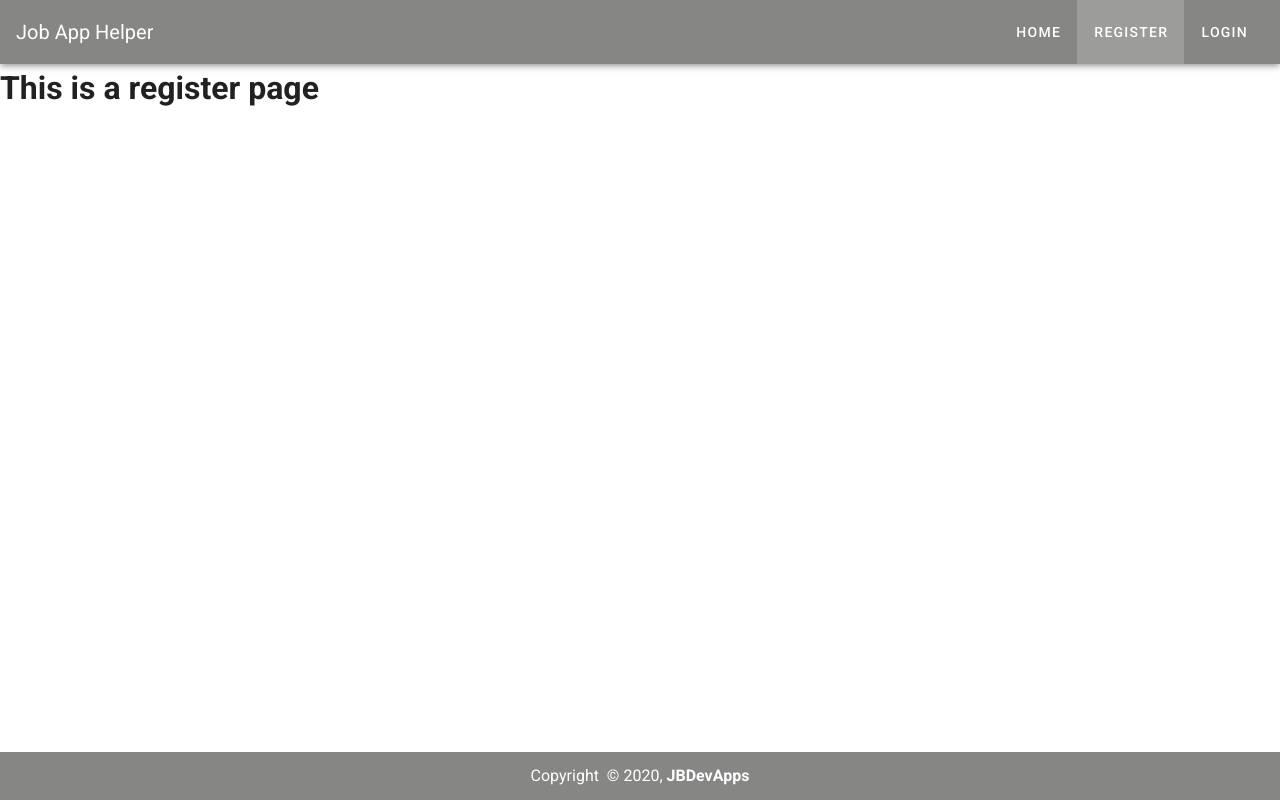
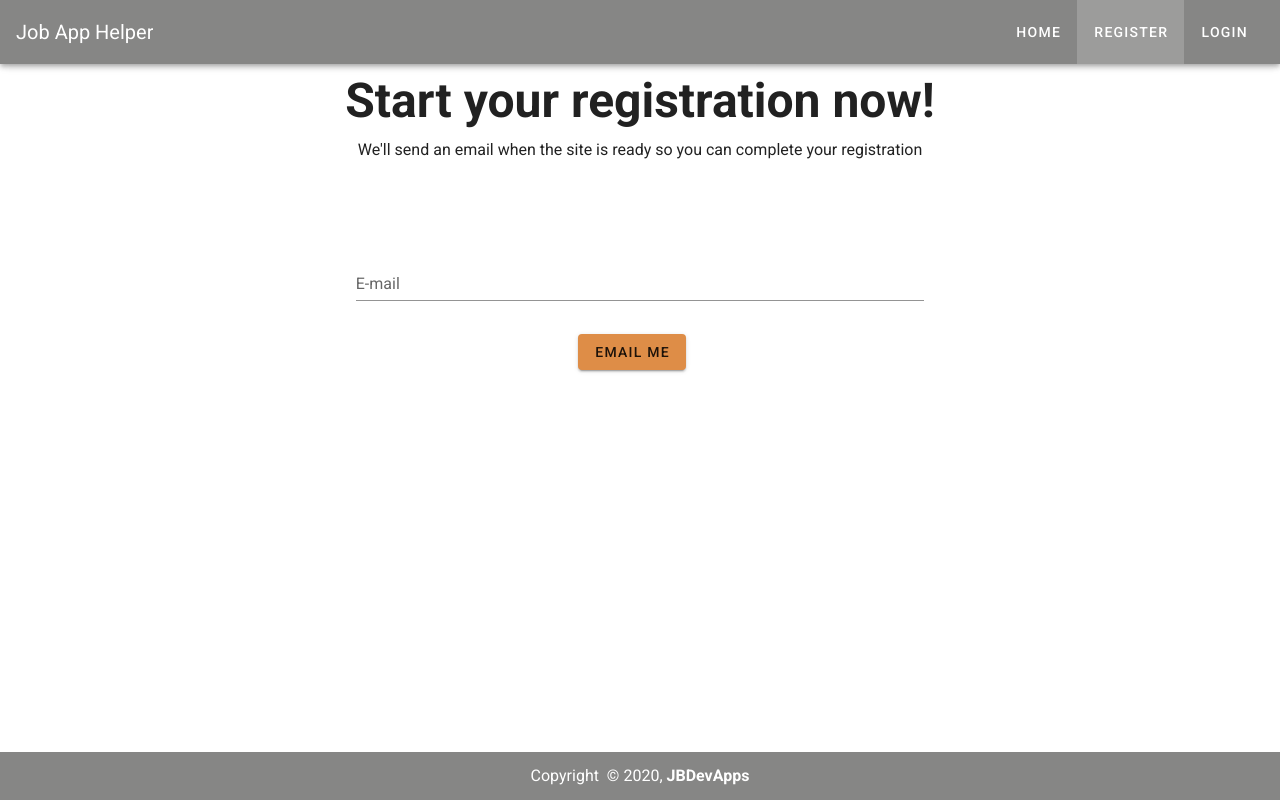
Before and after one commit to JBeamer92/job-app-helper-client, a Vue app: page /register in a window 1280 px wide. Built offline with nearby package versions, Linux system fonts and the light colour scheme.

Commit message:
Added some markup to the Register page

```diff
--- a/package.json
+++ b/package.json
@@ -11,6 +11,7 @@
     "core-js": "^3.6.5",
     "vue": "^2.6.11",
     "vue-router": "^3.2.0",
+    "vuelidate": "^0.7.6",
     "vuetify": "^2.2.11"
   },
   "devDependencies": {
--- a/src/views/Home.vue
+++ b/src/views/Home.vue
@@ -34,7 +34,7 @@
           <v-row justify="center">
             <v-btn
                 color="#DE8D47"
-
+                to="/register"
             >
               Register Now
             </v-btn>
--- a/src/views/Login.vue
+++ b/src/views/Login.vue
@@ -1,13 +1,20 @@
 <template>
-  <div class="login">
-    <h1>This is a login page</h1>
-  </div>
+  <v-container>
+    <v-row justify="center">
+      <h1>This is an unfinished Login page</h1>
+    </v-row>
+  </v-container>
 </template>
 
 
 <script>
+
 export default {
-name: "Login"
+  name: 'Login',
+
+  data: () => ({
+    //
+  })
 }
 </script>
 
--- a/src/views/Register.vue
+++ b/src/views/Register.vue
@@ -1,13 +1,98 @@
 <template>
-  <div class="register">
-    <h1>This is a register page</h1>
-  </div>
+  <v-container>
+
+    <v-row class="text-center">
+      <v-col class="col-12">
+        <h1 class="display-2 font-weight-bold mb-3">
+          Start your registration now!
+        </h1>
+        <p>We'll send an email when the site is ready so you can complete your registration</p>
+        <div style="height: 50px"></div>
+      </v-col>
+    </v-row>
+    <v-row>
+      <v-col class="col-md-6 offset-md-3">
+        <v-form>
+          <!--          <v-text-field-->
+          <!--              v-model="username"-->
+          <!--              :error-messages="usernameErrors"-->
+          <!--              :counter="20"-->
+          <!--              label="Name"-->
+          <!--              @input="$v.username.$touch()"-->
+          <!--              @blur="$v.username.$touch()"-->
+          <!--          ></v-text-field>-->
+          <v-text-field
+              v-model="email"
+              :error-messages="emailErrors"
+              label="E-mail"
+              required
+              @input="$v.email.$touch()"
+              @blur="$v.email.$touch()"
+          ></v-text-field>
+        </v-form>
+      </v-col>
+    </v-row>
+    <v-row justify="center">
+      <v-btn
+          class="mr-4"
+          color="#DE8D47"
+          @click="submit"
+      >
+        email me
+      </v-btn>
+    </v-row>
+  </v-container>
 </template>
 
 
 <script>
+
+import { validationMixin } from 'vuelidate'
+import { required, maxLength, email } from 'vuelidate/lib/validators'
+
 export default {
-name: "Register"
+  mixins: [validationMixin],
+  name: 'Register',
+  validations: {
+    username: { required, maxLength: maxLength(25) },
+    email: { required, email },
+  },
+
+  data: () => ({
+    username: '',
+    email: ''
+  }),
+
+  computed: {
+    nameErrors () {
+      const errors = []
+      if (!this.$v.username.$dirty) return errors
+      !this.$v.username.maxLength && errors.push('Username must be at most 20 characters long')
+      !this.$v.username.required && errors.push('Username is required.')
+      return errors
+    },
+    emailErrors () {
+      const errors = []
+      if (!this.$v.email.$dirty) return errors
+      !this.$v.email.email && errors.push('Must be valid e-mail')
+      !this.$v.email.required && errors.push('E-mail is required')
+      return errors
+    },
+  },
+
+  methods: {
+    submit () {
+      this.$v.$touch()
+      alert('This functionality is coming soon')
+    },
+    clear () {
+      this.$v.$reset()
+      this.name = ''
+      this.email = ''
+      this.select = null
+      this.checkbox = false
+    },
+  },
 }
 </script>
 
```
Also changed, not shown: 1 other file (tests, documents, lock files or other folders).
